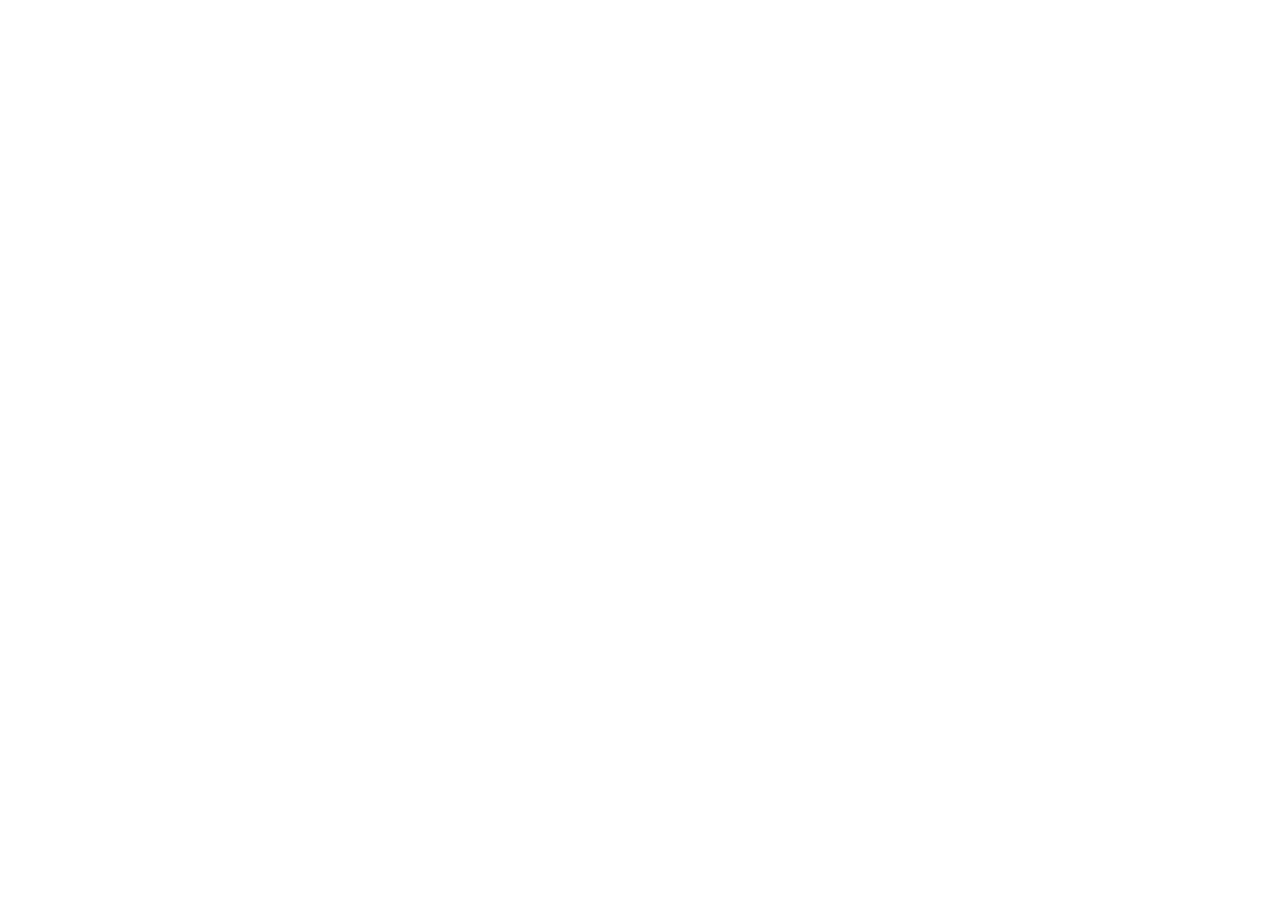
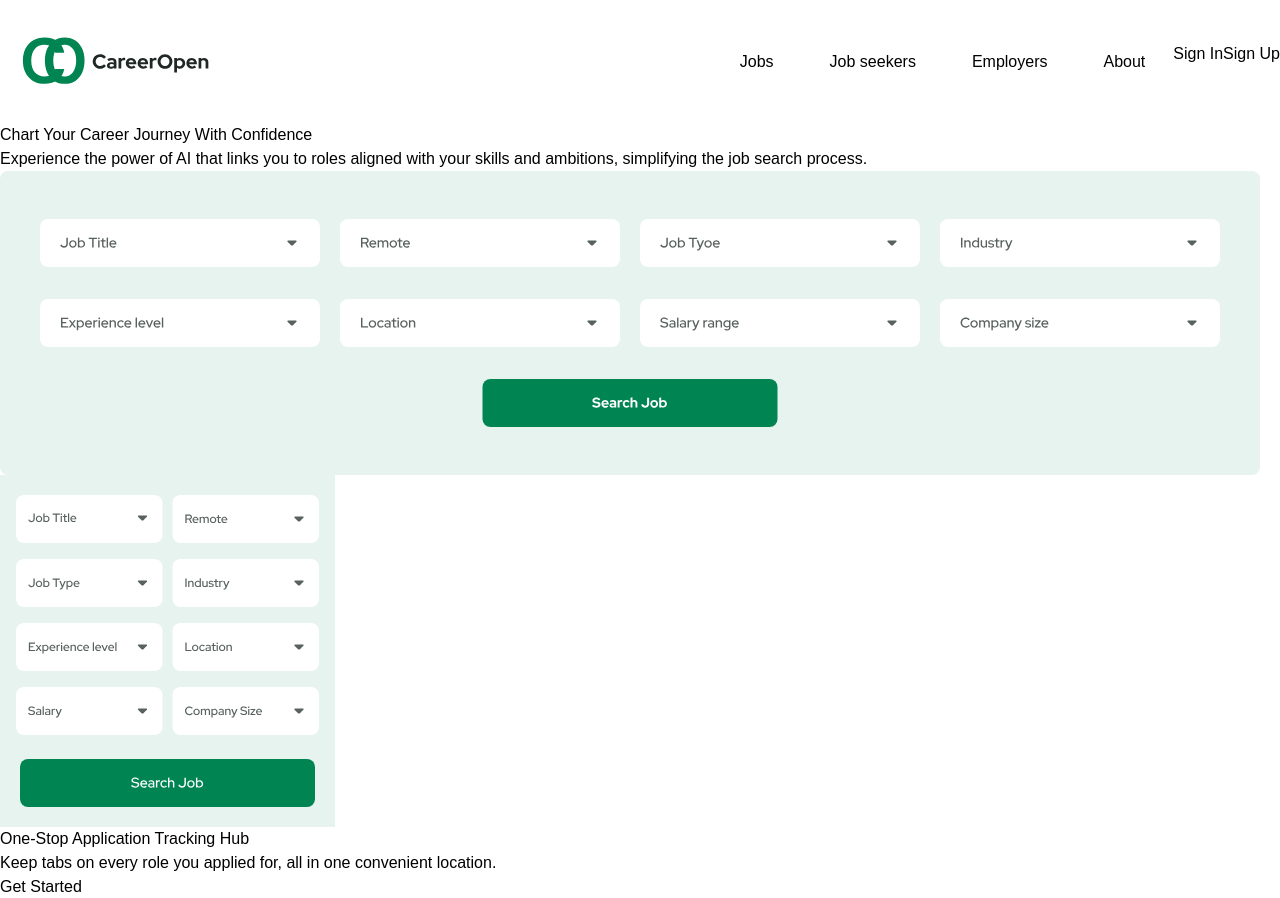
Before and after one commit to Assistantkiwi/CareerOpen, a React (Vite) app in the folder CareerOpen/: page / in a window 1280 px wide. Before the commit this address had no page. Shown: the top 898 px of the page. Before the commit the page ends 800 px from the top, so only its background shows below. Built offline with nearby package versions, Linux system fonts and the light colour scheme.

Commit message:
fixed the routing issue

```diff
--- a/CareerOpen/index.html
+++ b/CareerOpen/index.html
@@ -1,7 +1,7 @@
 <!doctype html>
 <html lang="en">
   <head>
-    <meta charset="UTF-8" />
+    <meta charset="utf-8" />
     <link rel="icon" type="image/svg+xml" href="/CareerOpen.svg" />
     <meta name="viewport" content="width=device-width, initial-scale=1.0" />
     <title>CareerOpen</title>
--- a/CareerOpen/src/App.jsx
+++ b/CareerOpen/src/App.jsx
@@ -7,9 +7,9 @@
   return (
     <>
       <Routes>
-        <Route path="index" element={<Body />} />
-        <Route path="signin" element={<SignIn />} />
-        <Route path="signup" element={<SignUp />} />
+        <Route path="/" element={<Body />} />
+        <Route path="/signin" element={<SignIn />} />
+        <Route path="/signup" element={<SignUp />} />
       </Routes>
     </>
   );
--- a/CareerOpen/src/components/Body/landpage.jsx
+++ b/CareerOpen/src/components/Body/landpage.jsx
@@ -7,6 +7,7 @@
 import Footer from "../Footer/footer.jsx";
 import "./landpage.css";
 import { Link } from "react-router-dom";
+
 
 function Image() {
   return <img src={section2} className="image" alt="frame" />;
@@ -70,8 +71,8 @@
               type="button"
               className="bg-[#008552] text-[#FFFFFF] mt-10 py-4 px-36 rounded-md"
             >
-                <Link to={"../signup"}>
-              Get Started and win a raffle
+             <Link to={"../signup"}>
+              Get Started
               </Link>
             </button>
           </div>
@@ -114,7 +115,7 @@
               type="button"
               className="bg-[#008552] text-[#FFFFFF] mt-8 py-4 px-32 rounded-md"
             >
-                <Link to={"../signup"}>
+            <Link to={"../signup"}>
               Post Job
               </Link>
             </button>
--- a/CareerOpen/src/components/Forms/SignIn.jsx
+++ b/CareerOpen/src/components/Forms/SignIn.jsx
@@ -47,7 +47,7 @@
       <div className="container">
         <div className="sign-up-side">
           <div className="back">
-            <Link to={"../index"} >
+            <Link to={"../"} >
             <Arrow /> <span>Back</span>
             </Link>
           </div>
--- a/CareerOpen/src/components/Forms/SignUp.jsx
+++ b/CareerOpen/src/components/Forms/SignUp.jsx
@@ -49,7 +49,7 @@
       <div className="container">
         <div className="sign-up-side">
           <div className="back">
-          <Link to={"../index"} >
+          <Link to={"../"} >
             <Arrow /> <span>Back</span>
             </Link>
           </div>
```
